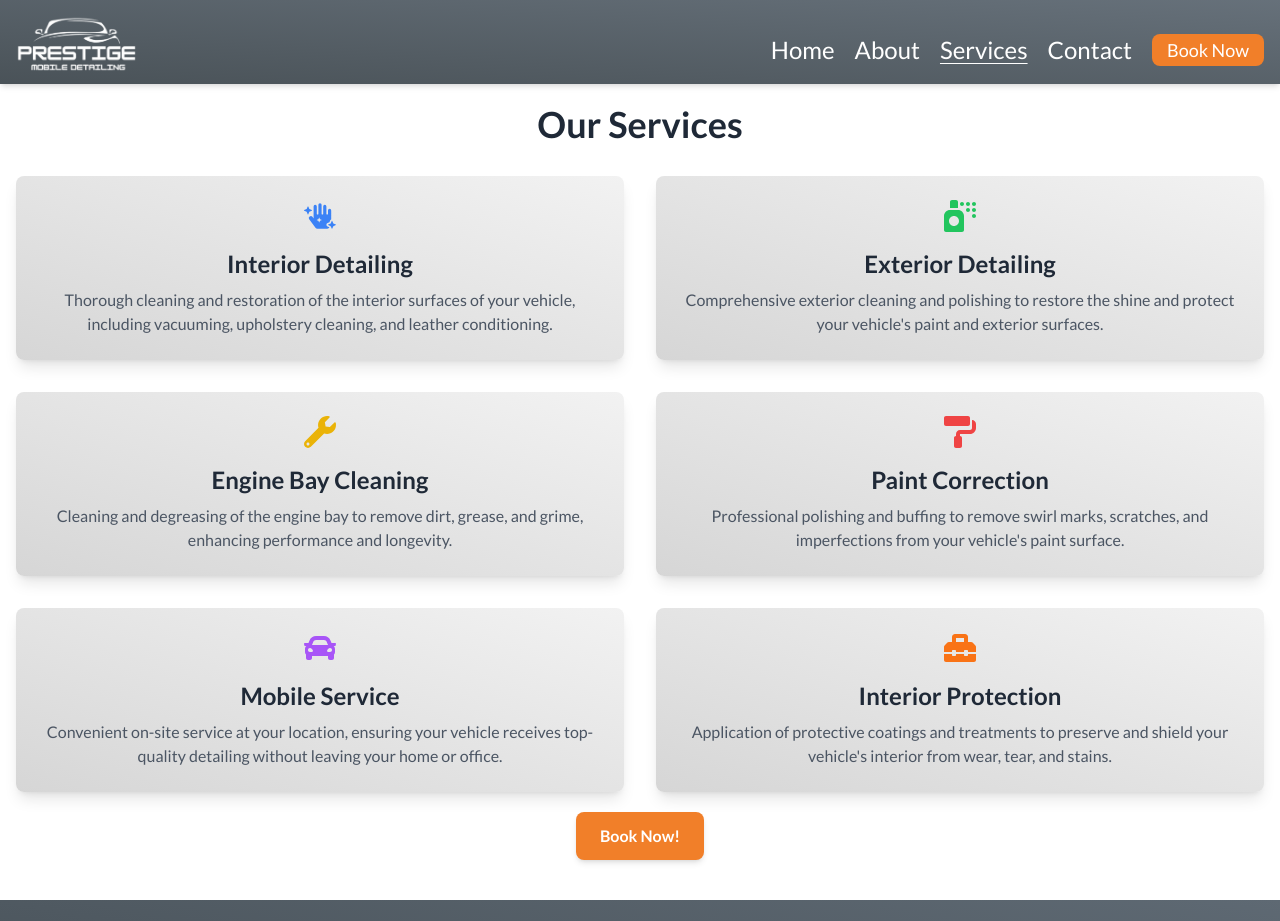
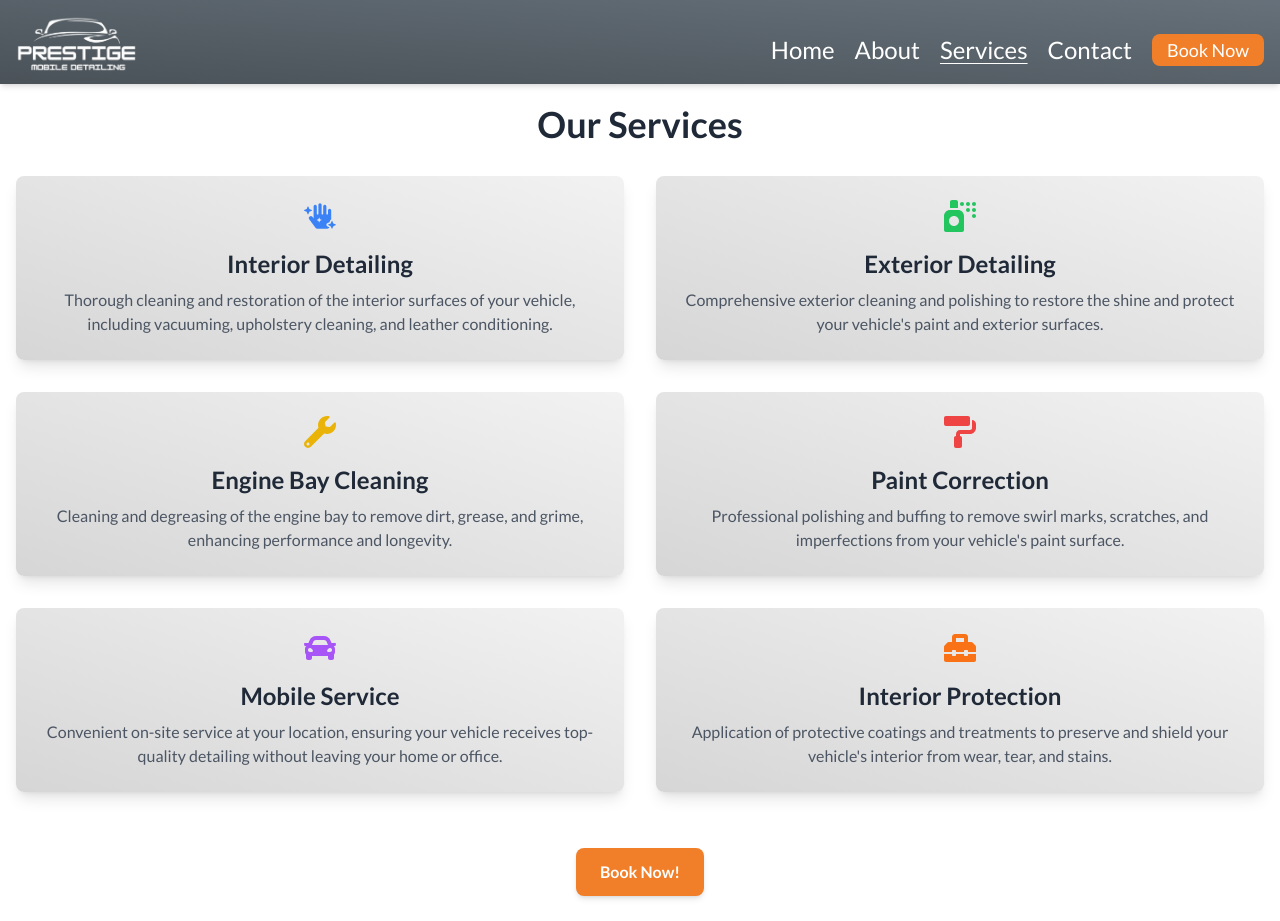
Before and after one commit to Daniel-PerezF/detailing-business, a React (Vite) app in the folder detailing-business/: page /services in a window 1280 px wide. Shown: the top 921 px of the page. Built offline with nearby package versions, Linux system fonts and the light colour scheme; a web font is replaced by a local one.

Commit message:
added more y-margin to buttons

```diff
--- a/detailing-business/src/pages/services.tsx
+++ b/detailing-business/src/pages/services.tsx
@@ -87,7 +87,7 @@ const Services: React.FC = () => {
       </div>{" "}
       <a
         href="/contact"
-        className="bg-[#F17F29] text-white font-semibold py-3 px-6 rounded-lg shadow-md my-5"
+        className="bg-[#F17F29] text-white font-semibold py-3 px-6 rounded-lg shadow-md my-14"
       >
         Book Now!
       </a>
```
